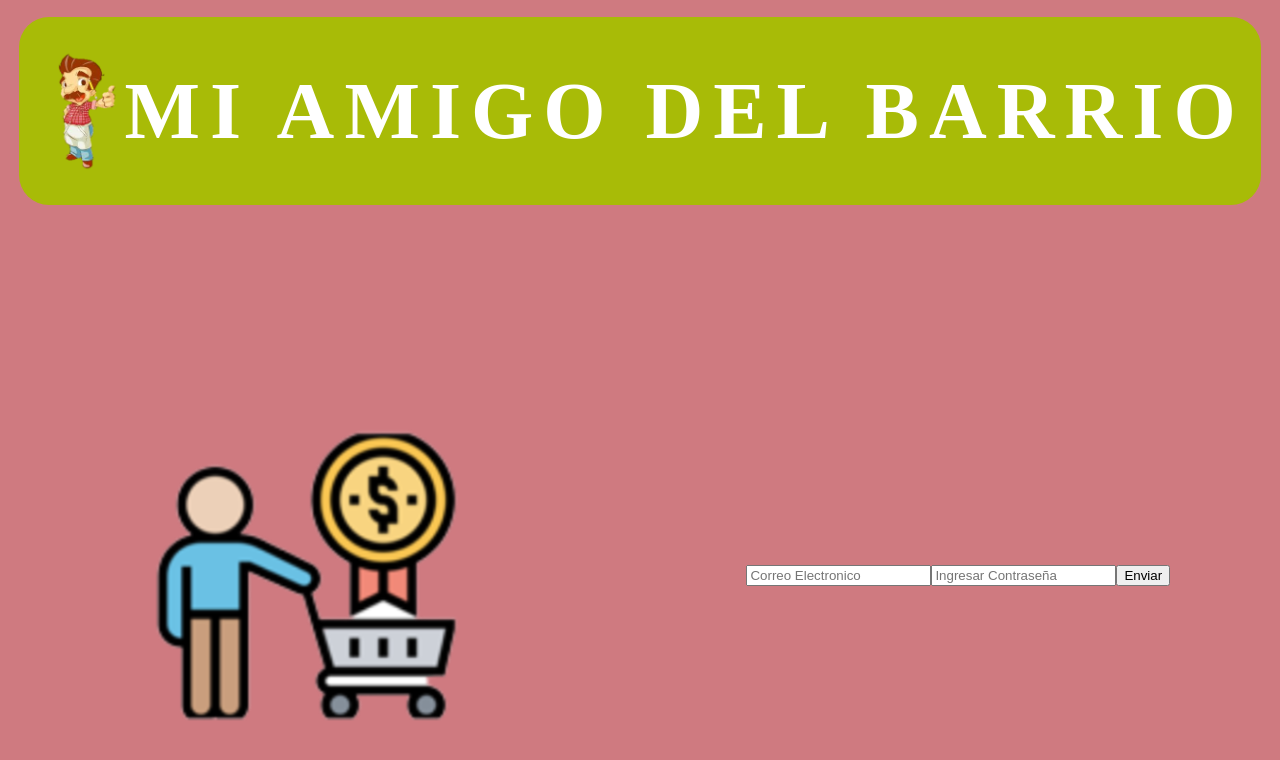
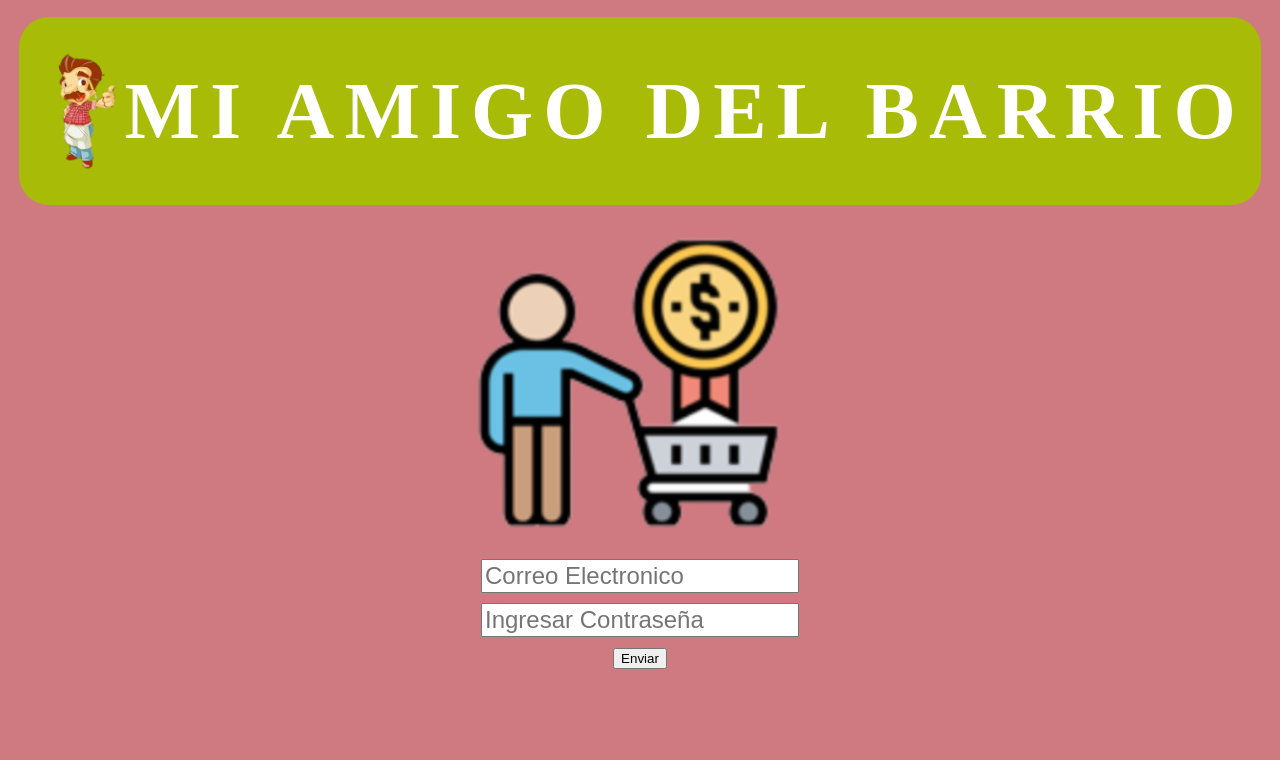
Before and after one commit to yohana12214/Coder_WEB, a React (Create React App) app in the folder FrontEnd/front/: page /logincliente in a window 1280 px wide. Shown: the top 760 px of the page. Built offline with nearby package versions, Linux system fonts and the light colour scheme; a web font is replaced by a local one.

Commit message:
se ajusta layout de logincliente

```diff
--- a/FrontEnd/front/src/components/LoginCliente/LoginCliente.css
+++ b/FrontEnd/front/src/components/LoginCliente/LoginCliente.css
@@ -0,0 +1,27 @@
+.container-lc{
+    width: 100%;
+    display:flex;
+    flex-direction: column;
+    justify-content: space-between;
+    align-items: center;
+}
+
+.login-lc{
+
+    display:flex;
+    gap: 10px;
+    flex-direction: column;
+    justify-content: space-around;
+    align-items: center;
+
+}
+
+.login-lc > input{
+
+    font-size: x-large;
+}
+
+.login-lc > button{
+
+    font-size: x-large;
+}
--- a/FrontEnd/front/src/components/LoginCliente/LoginCliente.jsx
+++ b/FrontEnd/front/src/components/LoginCliente/LoginCliente.jsx
@@ -1,15 +1,16 @@
 import React from 'react'
 import { Link } from 'react-router-dom';
 import logincliente from '../Image/logincliente.png';
+import "../LoginCliente/LoginCliente.css"
 
 
 export const LoginCliente = () => {
   return (
-    <div className='container'>
+    <div className='container-lc'>
         <div className='container_login'>
             <img className='loginCliente' src={logincliente}></img>
         </div>
-        <div className='login'>
+        <div className='login-lc'>
             <input type="text" placeholder='Correo Electronico' />
             <input type="text" placeholder='Ingresar Contraseña' />
             <Link to={'/homecliente'}><button type='submit'>
```
